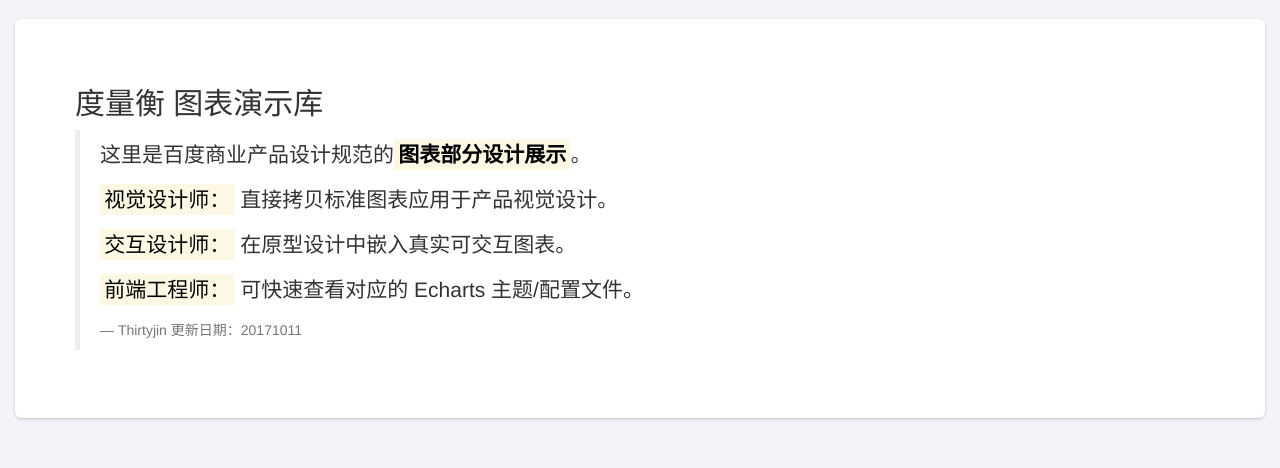
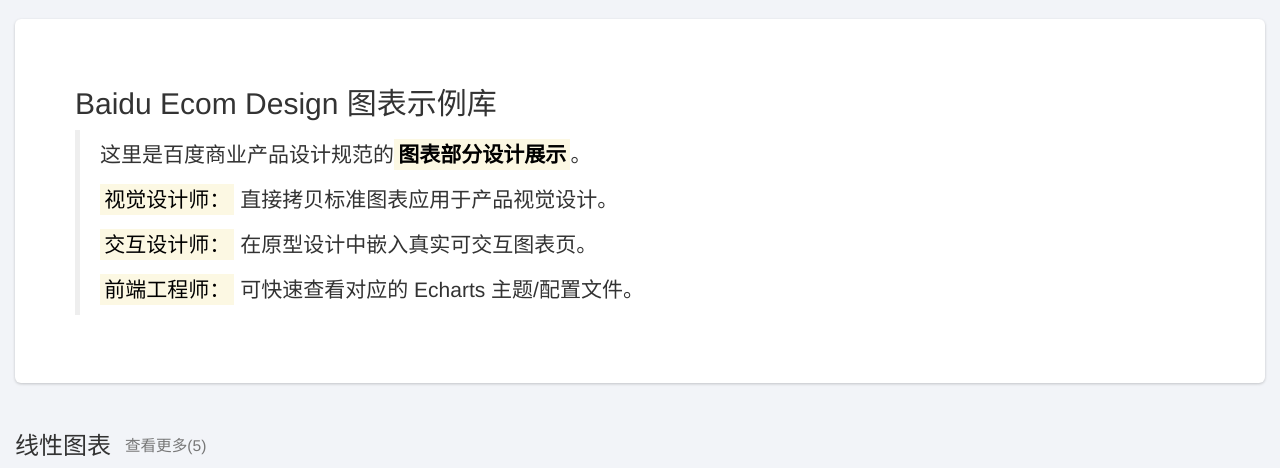
Before and after one commit to jiushiwoyuze/dux_charts, a PHP site: page /piwik/ in a window 1280 px wide. Shown: the part 51-519 px from the top of the page. Run offline with PHP 8.4, Linux system fonts and the light colour scheme; some libraries are stand-ins or nearby versions.

Commit message:
优化变量
优化变量显示

```diff
--- a/bar.php
+++ b/bar.php
@@ -1,6 +1,6 @@
 <?php
     $page = 'bar.php';
-    $page_title = '条形/柱状图表 度量衡图表演示库';
+    $page_title = '条形/柱状图表';
     $modal_title = '条形/柱状图表配置文件';
     $option_js = 'charts_bar.js';
 
@@ -14,7 +14,7 @@
     <div class="page-header">
 
         <ul class="list-inline">
-            <li><h3>条形/柱状图表</h3></li>
+            <li><h3><?php echo $page_title; ?></h3></li>
             <li><h3><a href="#" data-toggle="modal" data-target="#myModal"><small class="pull-right"> 配置代码 <span class="glyphicon glyphicon-cog" ></span></small></a></h3></li>
         </ul>
     </div>
--- a/index.php
+++ b/index.php
@@ -1,6 +1,6 @@
 <?php
     $page = 'index.php';
-    $page_title = '度量衡 图表演示库';
+    $page_title = '首页概览';
 
 ?>
 
@@ -11,13 +11,12 @@
 <div class="container-fluid">
 
     <div class="jumbotron card_area" id="hero_time">
-      <h2><?php print $page_title; ?></h2>
+      <h2><?php echo $site_name; ?></h2>
         <blockquote>
         <p>这里是百度商业产品设计规范的<mark><strong>图表部分设计展示</strong></mark>。</p>
         <p><mark>视觉设计师：</mark> 直接拷贝标准图表应用于产品视觉设计。</p>
-        <p><mark>交互设计师：</mark> 在原型设计中嵌入真实可交互图表。</p>
+        <p><mark>交互设计师：</mark> 在原型设计中嵌入真实可交互图表页。</p>
         <p><mark>前端工程师：</mark> 可快速查看对应的 Echarts 主题/配置文件。</p>
-        <footer>Thirtyjin 更新日期：20171011</footer>
         </blockquote>
     </div>
 
--- a/line.php
+++ b/line.php
@@ -1,6 +1,6 @@
 <?php
     $page = 'line.php';
-    $page_title = '线性图表 度量衡图表演示库';
+    $page_title = '线性图表';
     $modal_title = '线性图表配置文件';
     $option_js = 'charts_line.js';
 
@@ -13,7 +13,7 @@
 <div class="container-fluid">
     <div class="page-header">
         <ul class="list-inline">
-            <li><h3>线性图表</h3></li>
+            <li><h3><?php echo $page_title; ?></h3></li>
             <li><h3><a href="#" data-toggle="modal" data-target="#myModal"><small class="pull-right"> 配置代码 <span class="glyphicon glyphicon-cog" ></span></small></a></h3></li>
         </ul>
     </div>
--- a/map.php
+++ b/map.php
@@ -1,6 +1,6 @@
 <?php
     $page = 'map.php';
-    $page_title = '中国地图 度量衡图表演示库';
+    $page_title = '中国地图';
     $modal_title = '中国地图图表配置文件';
     $option_js = 'charts_map.js';
 
@@ -15,7 +15,7 @@
 <div class="container-fluid">
     <div class="page-header">
         <ul class="list-inline">
-            <li><h3>中国地图</h3></li>
+            <li><h3><?php echo $page_title; ?></h3></li>
             <li><h3><a href="#" data-toggle="modal" data-target="#myModal"><small class="pull-right" > 配置代码 <span class="glyphicon glyphicon-cog" ></span></small></a></h3></li>
         </ul>
     </div>
--- a/pie.php
+++ b/pie.php
@@ -1,6 +1,6 @@
 <?php
     $page = 'pie.php';
-    $page_title = '环形/饼形图表 度量衡图表演示库';
+    $page_title = '环形/饼形图表';
     $modal_title = '环形/饼形图表配置文件';
     $option_js = 'charts_pie.js';
 
@@ -12,7 +12,7 @@
 <div class="container-fluid">
     <div class="page-header">
         <ul class="list-inline">
-            <li><h3>环形/饼形图表</h3></li>
+            <li><h3><?php echo $page_title; ?></h3></li>
             <li><h3><a href="#" data-toggle="modal" data-target="#myModal"><small class="pull-right" > 配置代码 <span class="glyphicon glyphicon-cog" ></span></small></a></h3></li>
         </ul>
     </div>
```
